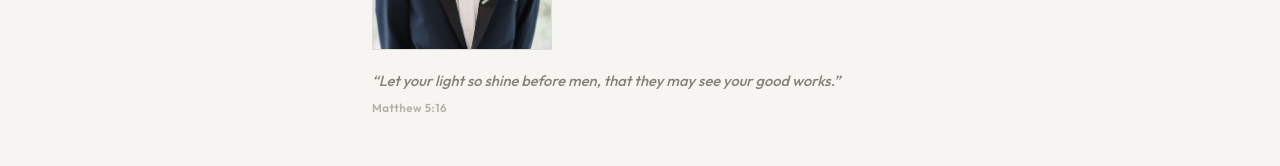
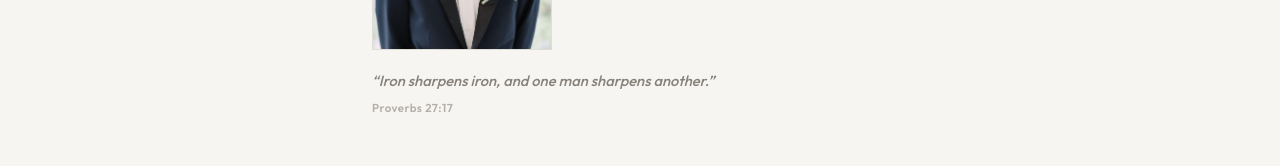
Before and after one commit to jaylan101/peachtracker, a Next.js app in the folder web/: page /about in a window 1280 px wide. Shown: the part 1624-1790 px from the top of the page. Built offline with nearby package versions, Linux system fonts and the light colour scheme.

Commit message:
update founder scripture to Proverbs 27:17

```diff
--- a/web/next.config.ts
+++ b/web/next.config.ts
@@ -1,6 +1,6 @@
 import type { NextConfig } from "next";
 
-// Build: 2026-04-16 00:11 — fix: larger founder headshot, centered bio card on mobile
+// Build: 2026-04-16 00:13 — update founder scripture to Proverbs 27:17
 // Public Supabase config — the anon (publishable) key is designed to ship to
 // browsers, so committing it is safe. RLS gates all writes.
 // Env vars still take precedence if set; these are fallbacks so Vercel
--- a/web/src/app/about/page.tsx
+++ b/web/src/app/about/page.tsx
@@ -355,8 +355,7 @@ export default function AboutPage() {
                   marginTop: 20,
                 }}
               >
-                &ldquo;Let your light so shine before men, that they may see your
-                good works.&rdquo;
+                &ldquo;Iron sharpens iron, and one man sharpens another.&rdquo;
               </p>
               <p
                 style={{
@@ -367,7 +366,7 @@ export default function AboutPage() {
                   letterSpacing: "0.04em",
                 }}
               >
-                Matthew 5:16
+                Proverbs 27:17
               </p>
             </div>
           </div>
```
